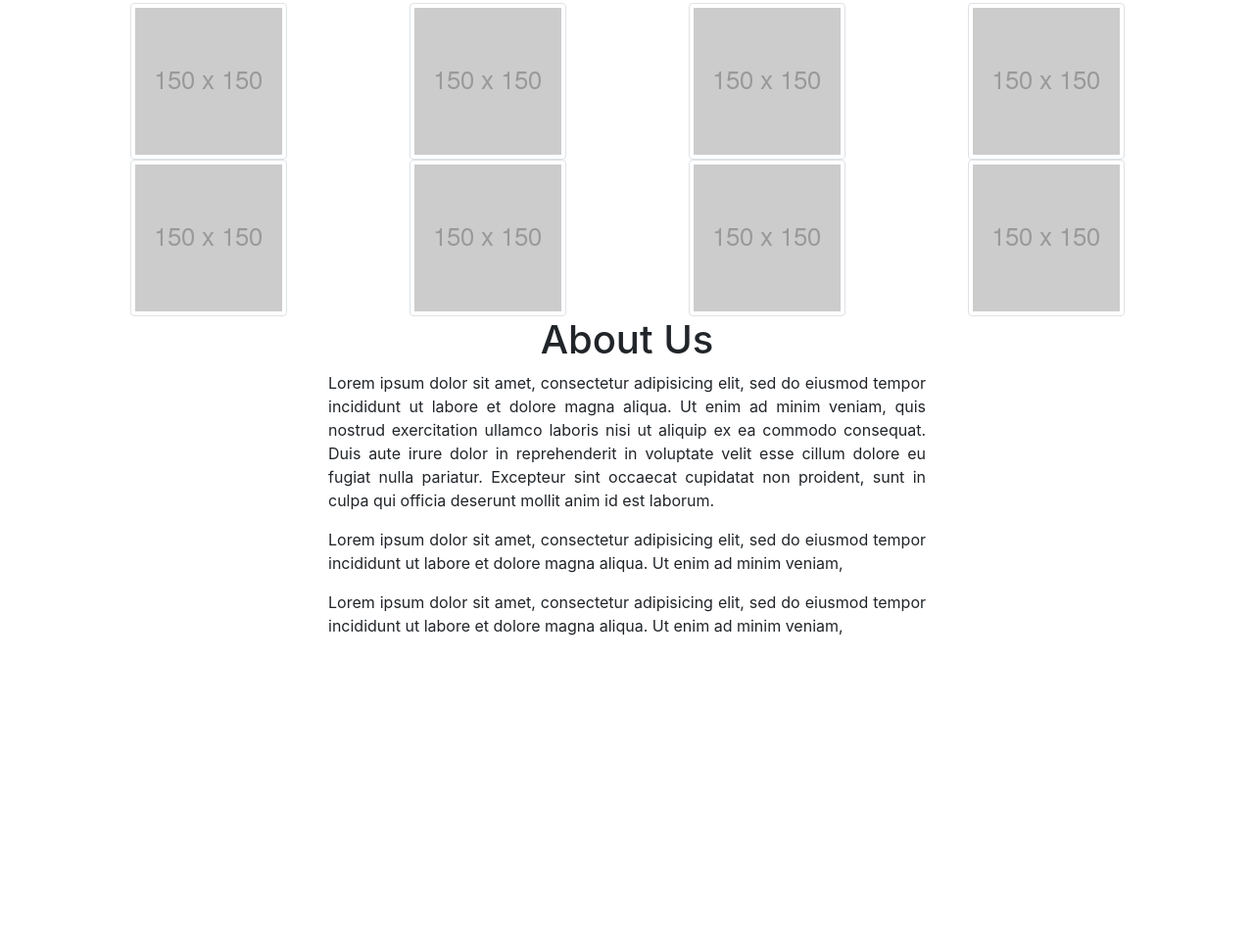
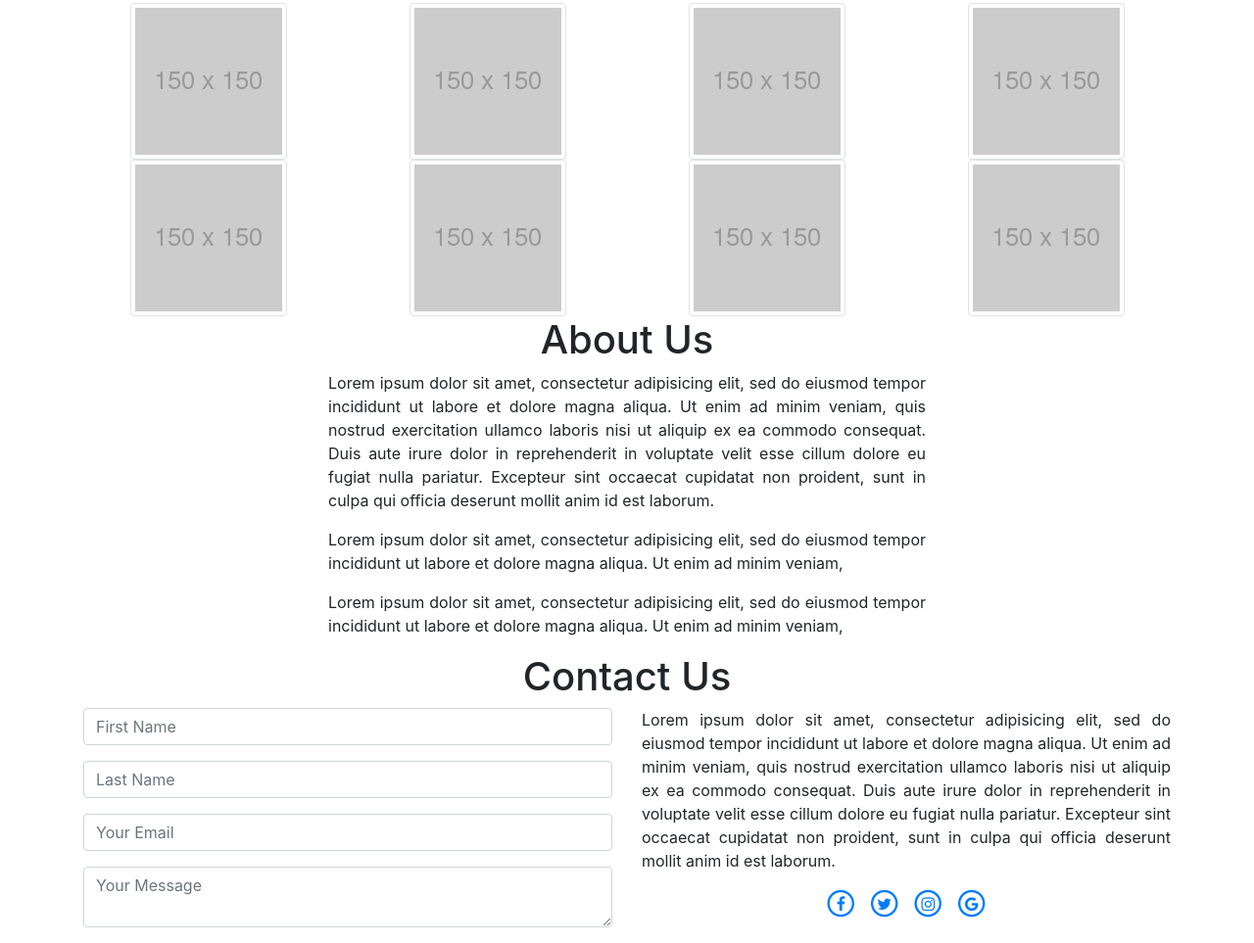
Before and after one commit to aufaroot18/Bootstrap, a plain HTML site: page Digital-Agency/index.html in a window 1280 px wide. Shown: the part 954-1917 px from the top of the page at 98% size. Before the commit the page ends 1621 px from the top, so only its background shows below. Drawn offline with nearby package versions, Linux system fonts and the light colour scheme.

Commit message:
add contact section

```diff
--- a/Digital-Agency/index.html
+++ b/Digital-Agency/index.html
@@ -7,6 +7,9 @@
 
 	<!-- Bootstrap CSS -->
 	<link rel="stylesheet" href="https://stackpath.bootstrapcdn.com/bootstrap/4.1.3/css/bootstrap.min.css" integrity="sha384-MCw98/SFnGE8fJT3GXwEOngsV7Zt27NXFoaoApmYm81iuXoPkFOJwJ8ERdknLPMO" crossorigin="anonymous">
+
+	<!-- Font Awesome -->
+	<link href="https://stackpath.bootstrapcdn.com/font-awesome/4.7.0/css/font-awesome.min.css" rel="stylesheet" integrity="sha384-wvfXpqpZZVQGK6TAh5PVlGOfQNHSoD2xbE+QkPxCAFlNEevoEH3Sl0sibVcOQVnN" crossorigin="anonymous">
 
 	<title>Digital Agency</title>
 </head>
@@ -158,6 +161,74 @@
 
 	<!-- CONTACT -->
 
+	<div class="container text-center">
+		<h1>Contact Us</h1>
+		<div class="row">
+			<div class="col-md">
+				<form>
+					<div class="form-group">
+						<input class="form-control" type="text" name="username" placeholder="First Name">
+					</div>
+					<div class="form-group">
+						<input class="form-control" type="text" name="username" placeholder="Last Name">
+					</div>
+					<div class="form-group">
+						<input class="form-control" type="text" name="username" placeholder="Your Email">
+					</div>
+					<div class="form-group">
+						<textarea class="form-control" placeholder="Your Message"></textarea>
+					</div>
+				</form>
+			</div>
+			<div class="col-md">
+				<p class="text-justify">
+					Lorem ipsum dolor sit amet, consectetur adipisicing elit, sed do eiusmod
+					tempor incididunt ut labore et dolore magna aliqua. Ut enim ad minim veniam,
+					quis nostrud exercitation ullamco laboris nisi ut aliquip ex ea commodo
+					consequat. Duis aute irure dolor in reprehenderit in voluptate velit esse
+					cillum dolore eu fugiat nulla pariatur. Excepteur sint occaecat cupidatat non
+					proident, sunt in culpa qui officia deserunt mollit anim id est laborum.
+				</p>
+				<div>
+					<ul class="list-inline">
+						<li class="list-inline-item">
+							<a href="#">
+								<span class="fa-stack">
+									<i class="fa fa-circle-thin fa-stack-2x"></i>
+									<i class="fa fa-facebook fa-stack-1x"></i>
+								</span>
+							</a>
+						</li>
+						<li class="list-inline-item">
+							<a href="#">
+								<span class="fa-stack">
+									<i class="fa fa-circle-thin fa-stack-2x"></i>
+									<i class="fa fa-twitter fa-stack-1x"></i>
+								</span>
+							</a>
+						</li>
+						<li class="list-inline-item">
+							<a href="#">
+								<span class="fa-stack">
+									<i class="fa fa-circle-thin fa-stack-2x"></i>
+									<i class="fa fa-instagram fa-stack-1x"></i>
+								</span>
+							</a>
+						</li>
+						<li class="list-inline-item">
+							<a href="#">
+								<span class="fa-stack">
+									<i class="fa fa-circle-thin fa-stack-2x"></i>
+									<i class="fa fa-google fa-stack-1x"></i>
+								</span>
+							</a>
+						</li>
+					</ul>
+				</div>
+			</div>
+		</div>
+	</div>
+
 	<!-- FOOTER -->
 
 	<!-- Javascript -->
```
